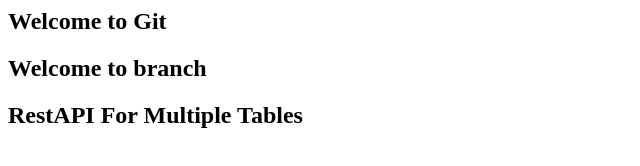
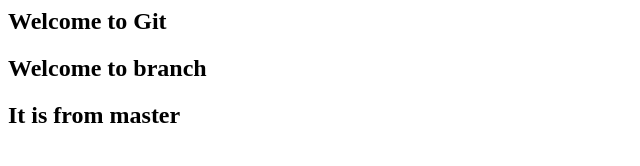
Before and after one commit to ettmathan/demo-repo2, a plain HTML site: page index.html in a window 1280 px wide. Shown: the whole page, without its empty margins (0-640 px from the left). Drawn offline with Linux system fonts and the light colour scheme.

Commit message:
line#12: Branch modified for master
modified index

```diff
--- a/index.html
+++ b/index.html
@@ -8,7 +8,7 @@
 <body>
     <h2>Welcome to Git</h2>
     <h2>Welcome to branch</h2>
-    <h2>RestAPI For Multiple Tables</h2>
+    <h2>It is from master</h2>
 </body>
 
 
```
